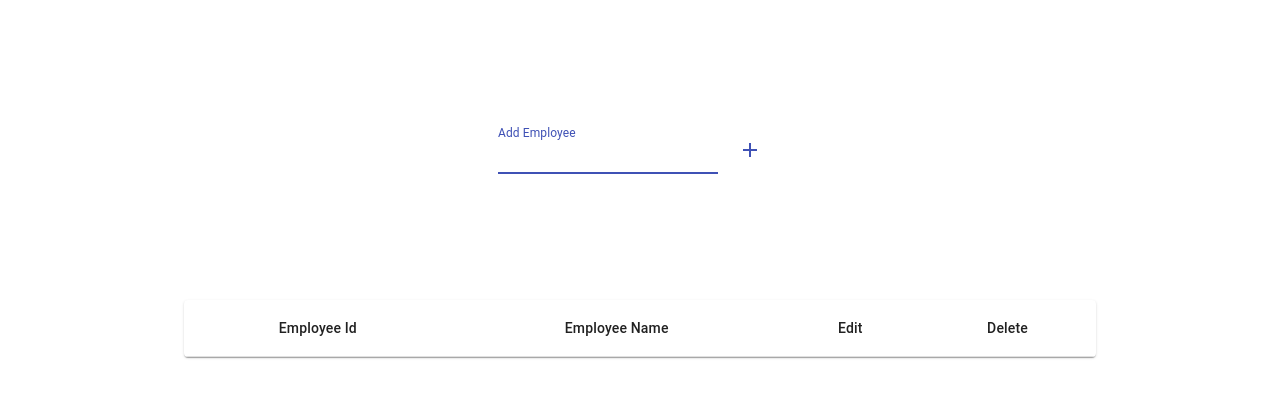
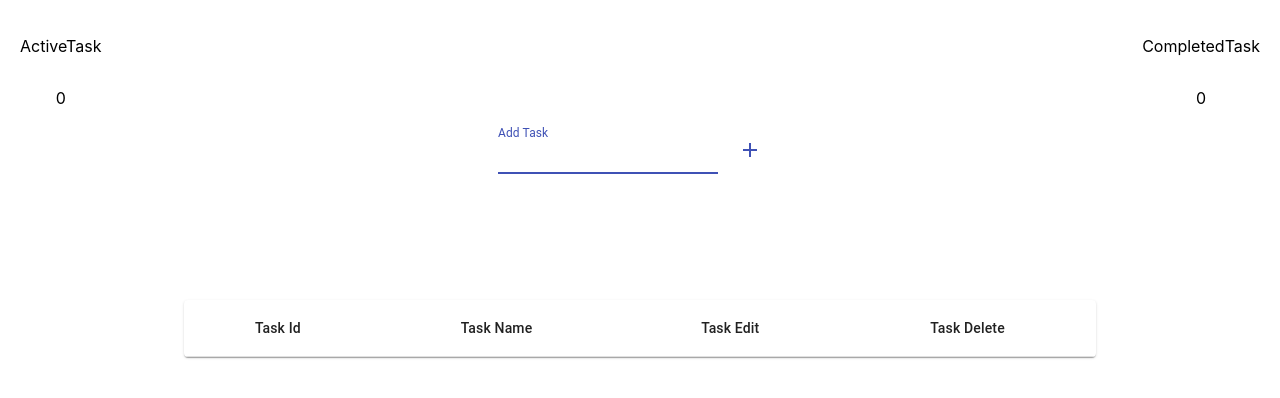
Before and after one commit to swtbhsmn/todo_in_react, a React (Create React App) app: page / in a window 1280 px wide. Shown: the top 398 px of the page. Built offline with nearby package versions, Linux system fonts and the light colour scheme.

Commit message:
Task Modal Added

```diff
--- a/src/App.css
+++ b/src/App.css
@@ -10,3 +10,38 @@
   align-items: center;
   flex-direction: row;
 }
+
+.taskDetails{
+  display: flex;
+  justify-content:space-between;
+  align-items: center;
+  min-height: 100px;
+  position: absolute;
+  z-index: 2px;
+  width: 100%;
+}
+
+.active{
+  display: flex;
+  justify-content: center;
+  align-items: center;
+  flex-direction: column;
+  padding: 20px;
+
+}
+.completed{
+  padding:20px;
+  display: flex;
+  justify-content: center;
+  align-items: center;
+  flex-direction: column;
+  padding: 20px;
+}
+
+.modal-body{
+  display: flex;
+  justify-content: center;
+  align-items: center;
+  width: 100%;
+  height: 100vh;
+}
--- a/src/App.js
+++ b/src/App.js
@@ -1,10 +1,10 @@
 import React from 'react';
 import './App.css';
-import Employee from ".//components/employees";
+import Task from "./components/task";
 function App() {
   return (
     <div className="App">
-<Employee/>
+<Task/>
     </div>
   );
 }
--- a/src/components/employees.js
+++ /dev/null
@@ -1,97 +0,0 @@
-import React from "react";
-import {TextField,Button,Container} from '@material-ui/core';
-import AddIcon from '@material-ui/icons/Add';
-import  EmployeeTable from "./employees_data";
-class Employee extends React.Component{
-    constructor(props){
-        super(props);
-        this.state={
-            employee:"",
-            employees:[]
-        }
-
-        this.onChangeHandler.bind(this.onChangeHandler);
-        this.onEmployeeAdd.bind(this.onEmployeeAdd);
-        this.onDeleteItem.bind(this.onDeleteItem);
-        this.onEditItem.bind(this.onEditItem);
-    }
-
-    onChangeHandler=(event)=>{
-        event.preventDefault();
-        this.setState({[event.target.name]:event.target.value});
-    }
-
-    onEmployeeAdd=()=>{
-        const{employee}= this.state;
-
-        if(employee !== '' ){
-            const userInput = {
-
-              employeeId :  this.state.employees.length +1,
-
-              employeeName : employee
-            };
-
-            const employees= [...this.state.employees];
-            employees.push(userInput);
-
-
-            this.setState({
-              employee:"",
-              employees
-
-            });
-          }
-
-    }
-
-     onDeleteItem=(key)=>{
-
-         const employees = [...this.state.employees];
-         const updateList = employees.filter(item => item.employeeId !== key);
-         console.log(updateList);
-         this.setState({
-           employees:updateList,
-         });
-
-      }
-
-      onEditItem=(id,value)=>{
-
-
-        const employees = [...this.state.employees];
-
-        const update_index =employees.findIndex(item=>item.employeeId === id);
-        employees[update_index].employeeName=value;
-        this.setState({employees:employees})
-      }
-
-
-
-    render(){
-        return(
-            <div >
-                <div className="container-employee">
-                <TextField id="filled-basic"
-                            onChange={this.onChangeHandler}
-                            label="Add Employee"
-                            name="employee"
-                            variant="standard"
-                            value={this.state.employee}
-                            autoFocus/>
-                <Button onClick={this.onEmployeeAdd} color="primary"><AddIcon/></Button>
-                </div>
-                <div>
-                                <Container maxWidth="md">
-
-                                          < EmployeeTable employees_list={this.state.employees} click={this.onDeleteItem} onEdit={this.onEditItem}/>
-
-
-                                </Container>
-                </div>
-            </div>
-        );
-    }
-}
-
-export default Employee;
--- /dev/null
+++ b/src/components/modal.js
@@ -0,0 +1,82 @@
+import React from 'react';
+import { withStyles } from '@material-ui/core/styles';
+import Modal from '@material-ui/core/Modal';
+import { Button } from '@material-ui/core'
+
+
+
+const useStyles = (theme) => ({
+    paper: {
+        position: 'absolute',
+        width: 400,
+        backgroundColor: theme.palette.background.paper,
+        border: '2px solid #000',
+        boxShadow: theme.shadows[5],
+        padding: theme.spacing(2, 4, 3)
+    },
+});
+
+class TaskModal extends React.Component {
+
+    constructor(props) {
+        super(props);
+        this.state = {
+            open: true
+        }
+    }
+
+    handleOpen = () => {
+        this.setState({ open: true })
+    };
+
+    handleClose = () => {
+        this.setState({ open: false })
+    };
+
+
+    render() {
+        const { classes } = this.props;
+
+
+
+
+        const body = (
+            <div className={classes.paper}>
+                <h2 id="simple-modal-title">TaskBar</h2>
+                <p id="simple-modal-description">
+                    Duis mollis, est non commodo luctus, nisi erat porttitor ligula.
+              </p>
+
+            </div>
+        );
+       if(this.props.open===true){
+        return (
+            <div>
+                <Button onClick={this.handleOpen}>Open</Button>
+                <Modal
+                    open={this.state.open}
+                    onClose={this.handleClose}
+                    aria-labelledby="simple-modal-title"
+                    aria-describedby="simple-modal-description"
+                    className="modal-body"
+                >
+                    {body}
+                </Modal>
+            </div>
+        );
+       }
+       else{
+           return <div style={{display:"none"}}></div>
+       }
+
+
+    }
+
+
+
+
+
+
+}
+
+export default withStyles(useStyles)(TaskModal);
--- /dev/null
+++ b/src/components/task.js
@@ -0,0 +1,114 @@
+import React from "react";
+import { TextField, Button, Container } from '@material-ui/core';
+import AddIcon from '@material-ui/icons/Add';
+import TaskTable from "./task_data";
+import ModalTask from './modal';
+class Task extends React.Component {
+  constructor(props) {
+    super(props);
+    this.state = {
+      employee: "",
+      employees: [],
+      task_completed: [],
+      openModal: false
+    }
+
+    this.onChangeHandler.bind(this.onChangeHandler);
+    this.onEmployeeAdd.bind(this.onEmployeeAdd);
+    this.onDeleteItem.bind(this.onDeleteItem);
+    this.onEditItem.bind(this.onEditItem);
+
+  }
+
+  onChangeHandler = (event) => {
+    event.preventDefault();
+    this.setState({ [event.target.name]: event.target.value });
+  }
+
+  onEmployeeAdd = () => {
+    const { employee } = this.state;
+
+    if (employee !== '') {
+      const userInput = {
+
+        employeeId: this.state.employees.length + 1,
+
+        employeeName: employee
+      };
+
+      const employees = [...this.state.employees];
+      employees.push(userInput);
+
+      this.setState({
+        employee: "",
+        employees,
+
+      });
+    }
+
+  }
+
+  onDeleteItem = (key) => {
+    this.setState({openModal:true});
+    let employees = [...this.state.employees];
+    let completedTask = [...this.state.task_completed];
+    completedTask.push(employees[key]);
+    let updateList = employees.filter(item => item.employeeId !== key);
+
+    this.setState({
+      employees: updateList,
+      task_completed: completedTask
+    });
+
+
+  }
+
+  onEditItem = (id, value) => {
+
+    const employees = [...this.state.employees];
+
+    const update_index = employees.findIndex(item => item.employeeId === id);
+    employees[update_index].employeeName = value;
+    this.setState({ employees: employees })
+  }
+
+  render() {
+    return (
+      <div >
+        <ModalTask open={this.state.openModal} />
+        <div className="taskDetails">
+          <div className="active">
+            <p>ActiveTask</p>
+            <p>{this.state.employees.length}</p>
+          </div>
+          <div className="completed"><p>CompletedTask</p>
+            <p>  {this.state.task_completed.length}</p>
+          </div>
+
+        </div>
+        <div className="container-employee">
+
+          <TextField id="filled-basic"
+            onChange={this.onChangeHandler}
+            label="Add Task"
+            name="employee"
+            variant="standard"
+            value={this.state.employee}
+            autoFocus />
+          <Button onClick={this.onEmployeeAdd} color="primary"><AddIcon /></Button>
+        </div>
+        <div>
+          <Container maxWidth="md">
+
+            < TaskTable employees_list={this.state.employees} click={this.onDeleteItem} onEdit={this.onEditItem} />
+
+
+          </Container>
+        </div>
+
+      </div>
+    );
+  }
+}
+
+export default Task;
--- a/src/components/employees_data.js
+++ b/src/components/task_data.js
@@ -25,7 +25,7 @@ const useStyles = (theme) => ({
   }
 });
 
-class EmployeeTable extends React.Component {
+class TaskTable extends React.Component {
 
   constructor(props) {
     super(props);
@@ -113,10 +113,10 @@ class EmployeeTable extends React.Component {
           <Table style={{ minWidth: 650 }} aria-label="simple table">
             <TableHead>
               <TableRow>
-                <TableCell align="center">Employee Id</TableCell>
-                <TableCell align="center">Employee Name</TableCell>
-                <TableCell align="center">Edit</TableCell>
-                <TableCell align="center">Delete</TableCell>
+                <TableCell align="center">Task Id</TableCell>
+                <TableCell align="center">Task Name</TableCell>
+                <TableCell align="center">Task Edit</TableCell>
+                <TableCell align="center">Task Delete</TableCell>
 
               </TableRow>
             </TableHead>
@@ -154,4 +154,4 @@ class EmployeeTable extends React.Component {
     );
   }
 }
-export default withStyles(useStyles)(EmployeeTable)
+export default withStyles(useStyles)(TaskTable)
```
